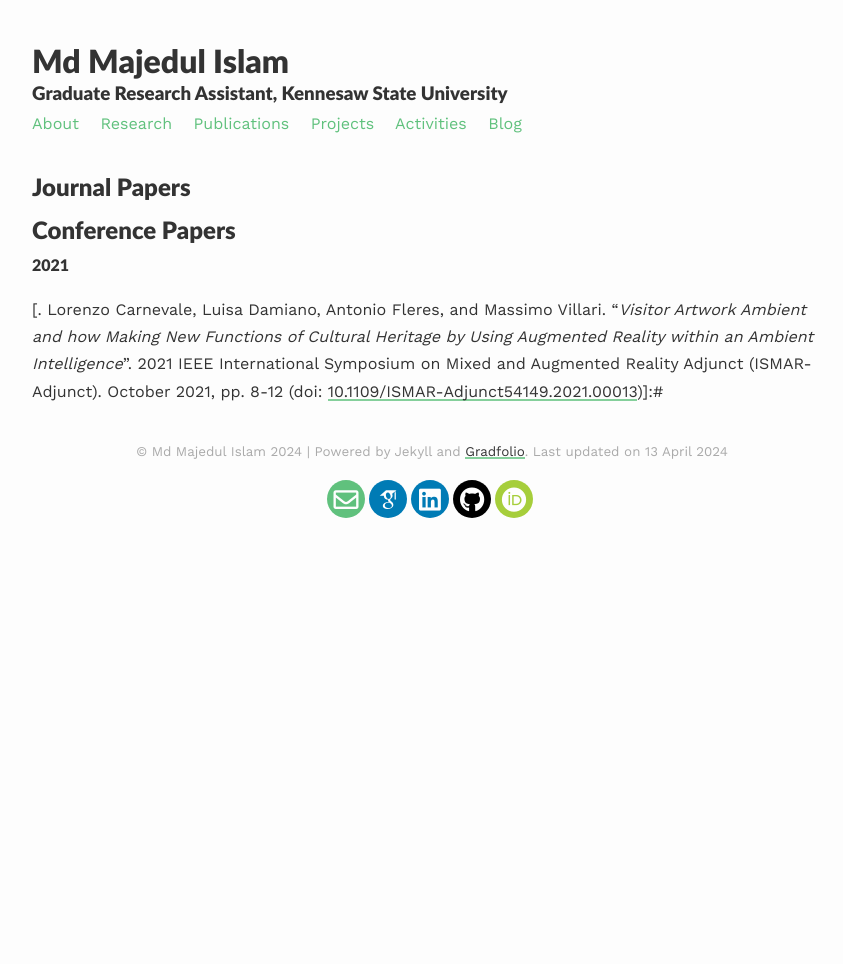
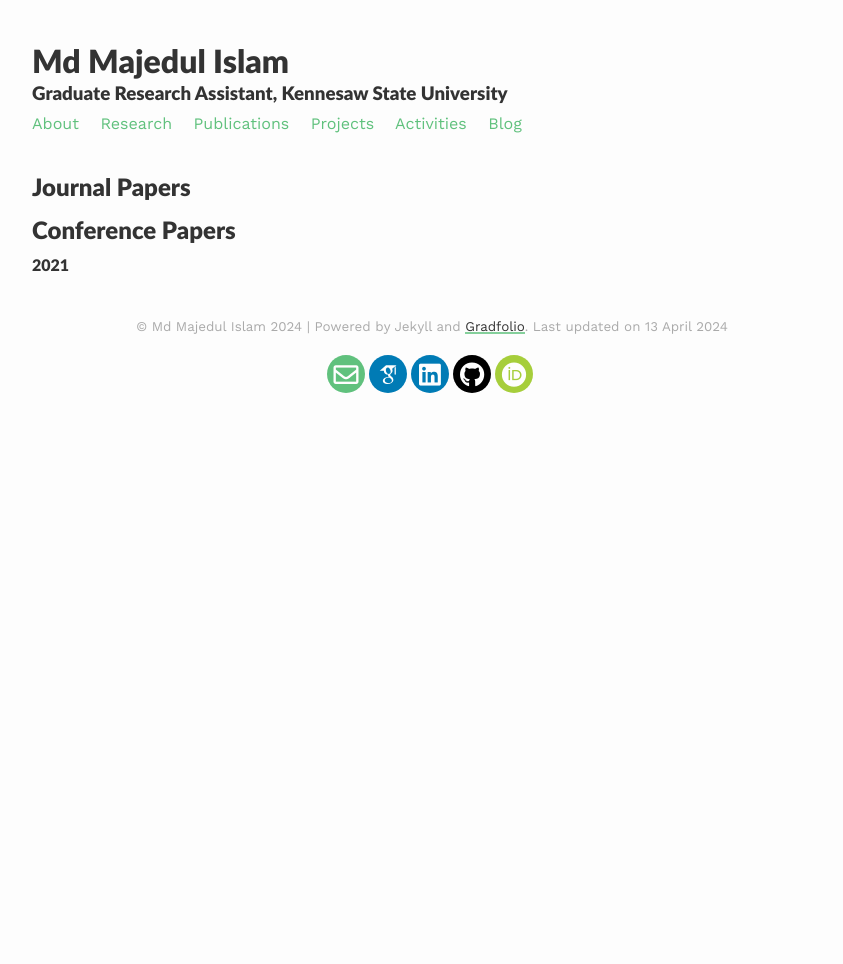
Before and after one commit to majedrifat/majedrifat.github.io, a Jekyll site: the page built from _pages/publications.md, in a window 1280 px wide. Shown: the whole page, without its empty margins (208-1051 px from the left). Built offline with Jekyll 4.4.1, drawn with Linux system fonts in a browser that asks for light colours; nearby versions of some CDN libraries; some web fonts are replaced.

Commit message:
Update publications.md

```diff
--- a/_pages/publications.md
+++ b/_pages/publications.md
@@ -11,4 +11,4 @@ published: true
 ## Conference Papers
 
 #### 2021
-[. Lorenzo Carnevale, Luisa Damiano, Antonio Fleres, and Massimo Villari. “*Visitor Artwork Ambient and how Making New Functions of Cultural Heritage by Using Augmented Reality within an Ambient Intelligence*”. 2021 IEEE International Symposium on Mixed and Augmented Reality Adjunct (ISMAR-Adjunct). October 2021, pp. 8-12 (doi: [10.1109/ISMAR-Adjunct54149.2021.00013](https://doi.org/10.1109/ISMAR-Adjunct54149.2021.00013))]:#
+<!--  Lorenzo Carnevale, Luisa Damiano, Antonio Fleres, and Massimo Villari. “*Visitor Artwork Ambient and how Making New Functions of Cultural Heritage by Using Augmented Reality within an Ambient Intelligence*”. 2021 IEEE International Symposium on Mixed and Augmented Reality Adjunct (ISMAR-Adjunct). October 2021, pp. 8-12 (doi: [10.1109/ISMAR-Adjunct54149.2021.00013](https://doi.org/10.1109/ISMAR-Adjunct54149.2021.00013))-->
```
